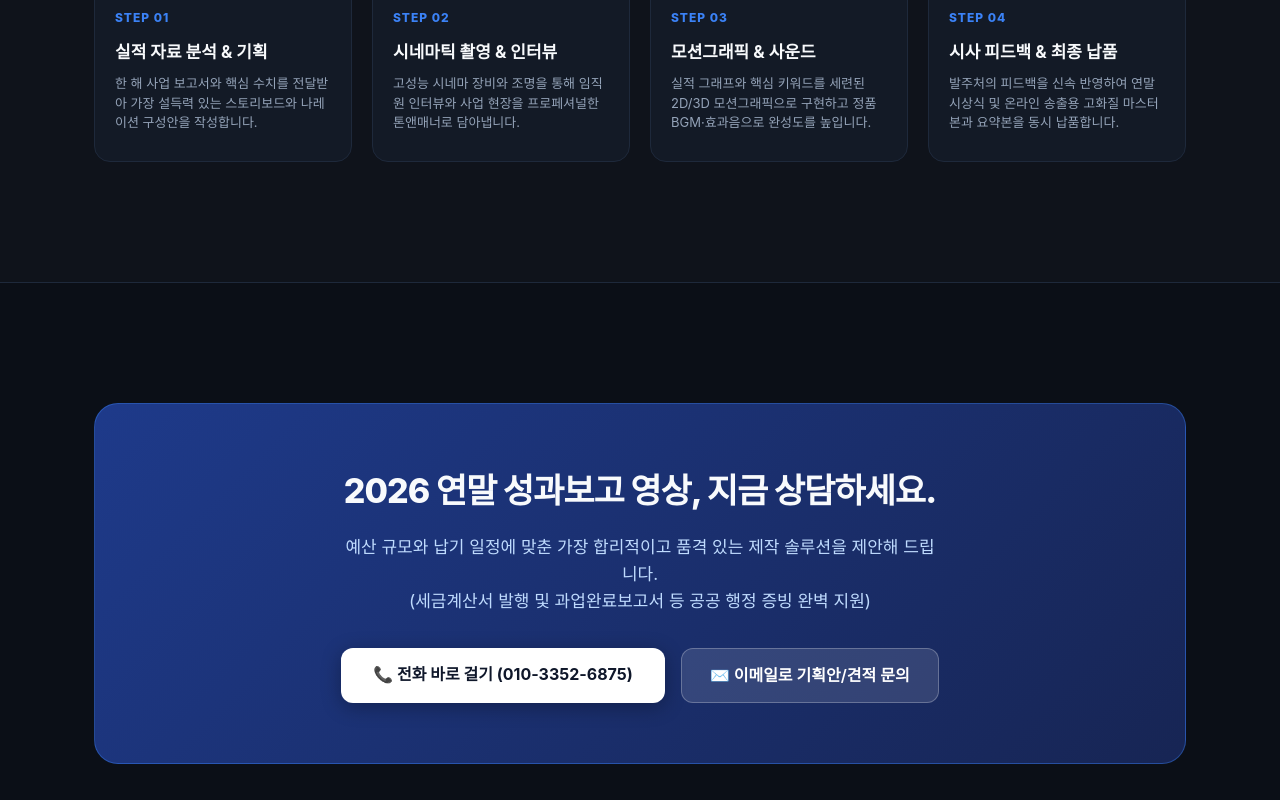
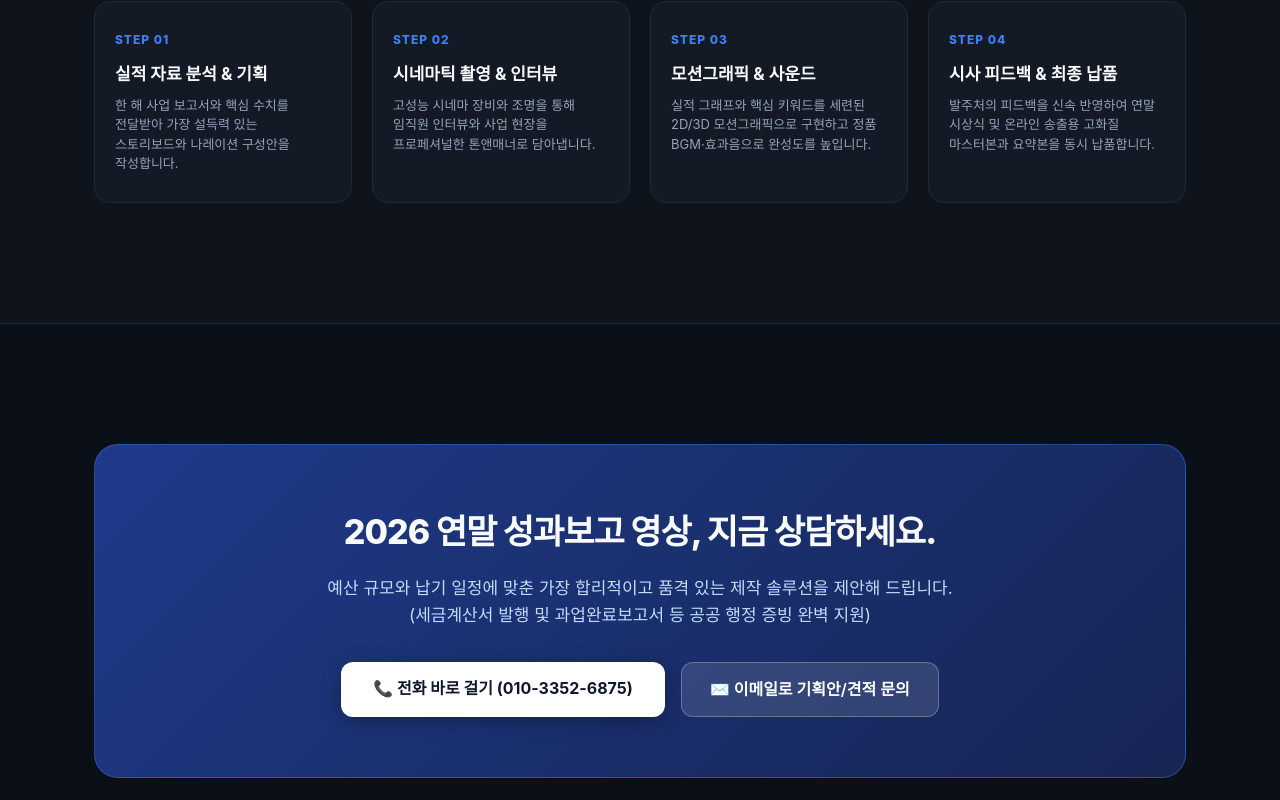
Before and after one commit to collegecommentary/privatesurplus-portfolio, a plain HTML site: page index.html in a window 1280 px wide. Shown: the part 5179-5979 px from the top of the page. Drawn offline with Linux system fonts and the light colour scheme; a web font is replaced by a local one.

Commit message:
앵커 이동 시 고정 헤더 가림 수정·한글 줄바꿈(keep-all) 정리

```diff
--- a/index.html
+++ b/index.html
@@ -31,12 +31,23 @@
       font-family: 'Pretendard', -apple-system, BlinkMacSystemFont, system-ui, Roboto, sans-serif;
     }
 
+    html {
+      scroll-behavior: smooth;
+      scroll-padding-top: 88px;
+    }
+
     body {
       background-color: var(--bg-main);
       color: var(--text-main);
       line-height: 1.6;
       overflow-x: hidden;
       -webkit-font-smoothing: antialiased;
+      word-break: keep-all;
+      overflow-wrap: break-word;
+    }
+
+    section[id] {
+      scroll-margin-top: 88px;
     }
 
     /* Container */
@@ -527,7 +538,7 @@
     .cta-banner p {
       font-size: 17px;
       color: #BFDBFE;
-      max-width: 600px;
+      max-width: 660px;
       margin: 0 auto 32px;
     }
 
```
